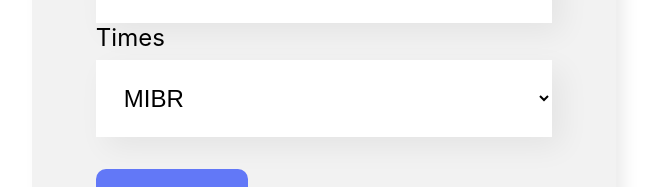
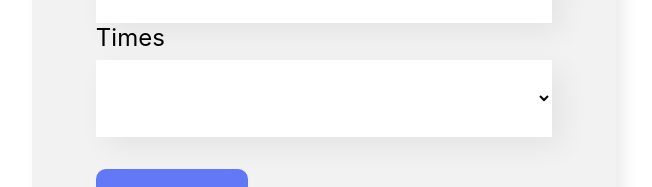
Before and after one commit to ViniciusBPrado/TimesValorant, a React (Create React App) app: page / in a window 1280 px wide. Shown: the part 1108-1295 px from the top of the page, without its empty margins (316-968 px from the left). Built offline with nearby package versions, Linux system fonts and the light colour scheme.

Commit message:
Versao atualizada pos aula 5

```diff
--- a/src/App.js
+++ b/src/App.js
@@ -47,7 +47,6 @@ const equipes = [
 const[cadastrados, setCadastrados] = useState([])
 
 const aoNovoCadastradoAdicionado = (cadastrado) => {
-console.log(cadastrado)
 setCadastrados([...cadastrados, cadastrado])
 }
 
--- a/src/componentes/Cadastrado/Cadastrado.css
+++ b/src/componentes/Cadastrado/Cadastrado.css
@@ -9,7 +9,9 @@
 }
 .cadastrado img {
     width: 100px;
+    height: 100px;
     border-radius: 50%;
+    object-fit: cover;
     position: relative;
     bottom: -50px;
 }
--- a/src/componentes/Cadastrado/index.js
+++ b/src/componentes/Cadastrado/index.js
@@ -1,19 +1,18 @@
-
 import './Cadastrado.css'
 
-const Cadastrado = ({nome, imagem, cargo, posicao}) => {
-    return(<div className='cadastrado'>
-        <div className='cabecalho'>
+const Cadastrado = ({ nome, imagem, cargo, posicao, corDeFundo }) => {
+    return (
+        <div className='cadastrado'>
+            <div className='cabecalho' style={{ backgroundColor: corDeFundo }}>
                 <img src={imagem} alt={nome} />
+            </div>
             <div className='rodape'>
                 <h4>{nome}</h4>
                 <h5>{cargo}</h5>
                 <h5>{posicao}</h5>
             </div>
-
-
         </div>
-    </div>)
+    )
 }
 
 export default Cadastrado
--- a/src/componentes/ListaSuspensa/index.js
+++ b/src/componentes/ListaSuspensa/index.js
@@ -4,7 +4,8 @@ const ListaSuspensa = (props) => {
     return(
         <div className='lista-suspensa'>
             <label>{props.label}</label>
-            <select onChange={evento => props.aoAlterado(evento.target.value)} required={props.required} value={props.value}>
+            <select onChange={evento => props.aoAlterado(evento.target.value)} required={props.required} value={props.valor}>
+                <option value= '' ></option>
                 {props.itens.map(item => {
                      return <option key={item}>{item}</option>
 })}
--- a/src/componentes/Time/Time.js
+++ b/src/componentes/Time/Time.js
@@ -11,6 +11,7 @@ const css = {backgroundColor: props.corSecundaria}
             <h3 style={{borderBlockColor: props.corPrimaria}}>{props.nome}</h3>
         <div className='cadastrados'>
              {props.cadastrados.map((cadastrado, index) => <Cadastrado
+             corDeFundo={props.corPrimaria}
              key={cadastrado.nome + index}
              nome={cadastrado.nome}
              cargo={cadastrado.cargo}
```
Lines whose indentation alone changed are shown as unchanged.
